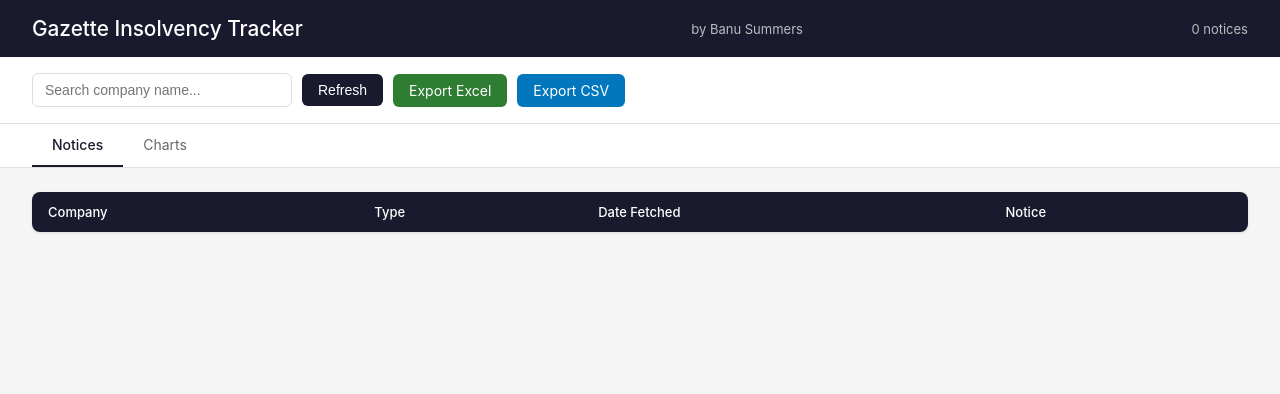
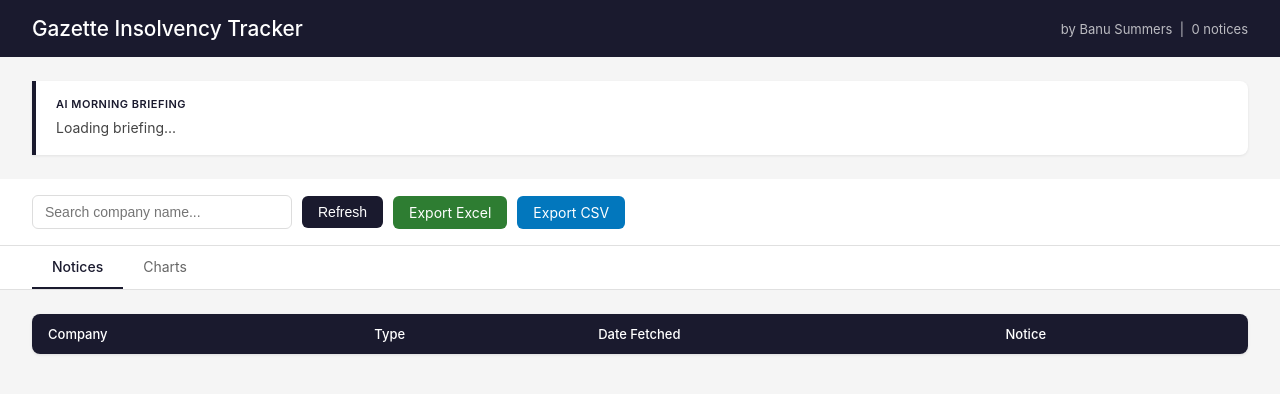
Before and after one commit to banuozelci82-cloud/gazette-tracker, a Flask app: page / in a window 1280 px wide. Shown: the top 394 px of the page. Run offline with Flask 3, Linux system fonts and the light colour scheme; data that the repository does not hold is empty.

Commit message:
Update index.html

```diff
--- a/templates/index.html
+++ b/templates/index.html
@@ -9,6 +9,9 @@
   body { font-family: -apple-system, BlinkMacSystemFont, 'Segoe UI', sans-serif; background: #f5f5f5; color: #333; }
   header { background: #1a1a2e; color: white; padding: 1rem 2rem; display: flex; align-items: center; justify-content: space-between; }
   header h1 { font-size: 1.3rem; font-weight: 500; }
+  .briefing { background: white; border-left: 4px solid #1a1a2e; margin: 1.5rem 2rem; padding: 1rem 1.25rem; border-radius: 0 8px 8px 0; box-shadow: 0 1px 3px rgba(0,0,0,0.08); }
+  .briefing-label { font-size: 11px; font-weight: 600; text-transform: uppercase; letter-spacing: 0.5px; color: #1a1a2e; margin-bottom: 6px; }
+  .briefing-text { font-size: 14px; line-height: 1.6; color: #444; }
   .toolbar { background: white; padding: 1rem 2rem; border-bottom: 1px solid #e0e0e0; display: flex; gap: 10px; align-items: center; flex-wrap: wrap; }
   input[type=text] { padding: 8px 12px; border: 1px solid #ddd; border-radius: 6px; font-size: 14px; width: 260px; }
   button, .btn { padding: 8px 16px; border: none; border-radius: 6px; font-size: 14px; cursor: pointer; text-decoration: none; }
@@ -47,9 +50,12 @@
 <body>
 <header>
   <h1>Gazette Insolvency Tracker</h1>
-  <span style="font-size:13px; opacity:0.7;">by Banu Summers</span>
- <span id="total" style="font-size:13px; opacity:0.7;"></span>
+  <span style="font-size:13px; opacity:0.7;">by Banu Summers &nbsp;|&nbsp; <span id="total"></span></span>
 </header>
+<div class="briefing">
+  <div class="briefing-label">AI Morning Briefing</div>
+  <div class="briefing-text" id="briefing-text">Loading briefing...</div>
+</div>
 <div class="toolbar">
   <input type="text" id="search" placeholder="Search company name..." oninput="filterTable()">
   <button class="btn btn-primary" onclick="refresh()">Refresh</button>
@@ -93,6 +99,12 @@ function loadNotices() {
   });
 }
 
+function loadBriefing() {
+  fetch('/api/briefing').then(r => r.json()).then(data => {
+    document.getElementById('briefing-text').textContent = data.briefing;
+  });
+}
+
 function renderTable(data) {
   const tbody = document.getElementById('tbody');
   tbody.innerHTML = data.map(r => `
@@ -115,6 +127,7 @@ function refresh() {
     document.getElementById('status').textContent = d.status === 'ok' ? d.new + ' new notices found.' : 'Error: ' + d.message;
     loadNotices();
     loadChart();
+    loadBriefing();
   });
 }
 
@@ -140,6 +153,7 @@ function switchTab(id, el) {
 
 loadNotices();
 loadChart();
+loadBriefing();
 </script>
 </body>
 </html>
```
